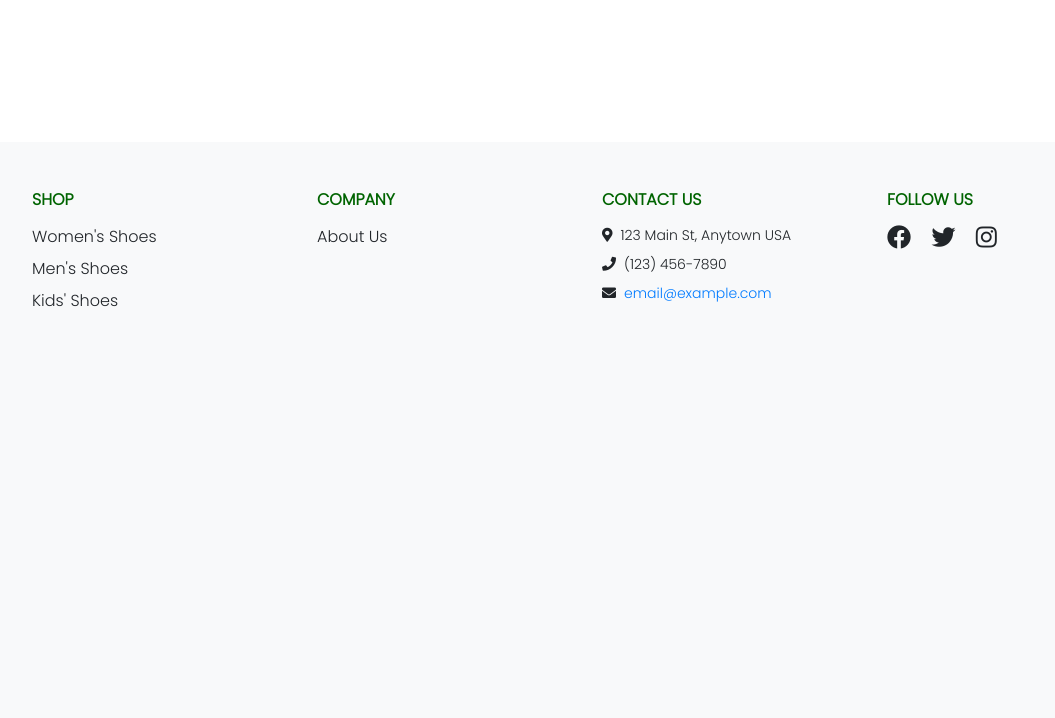
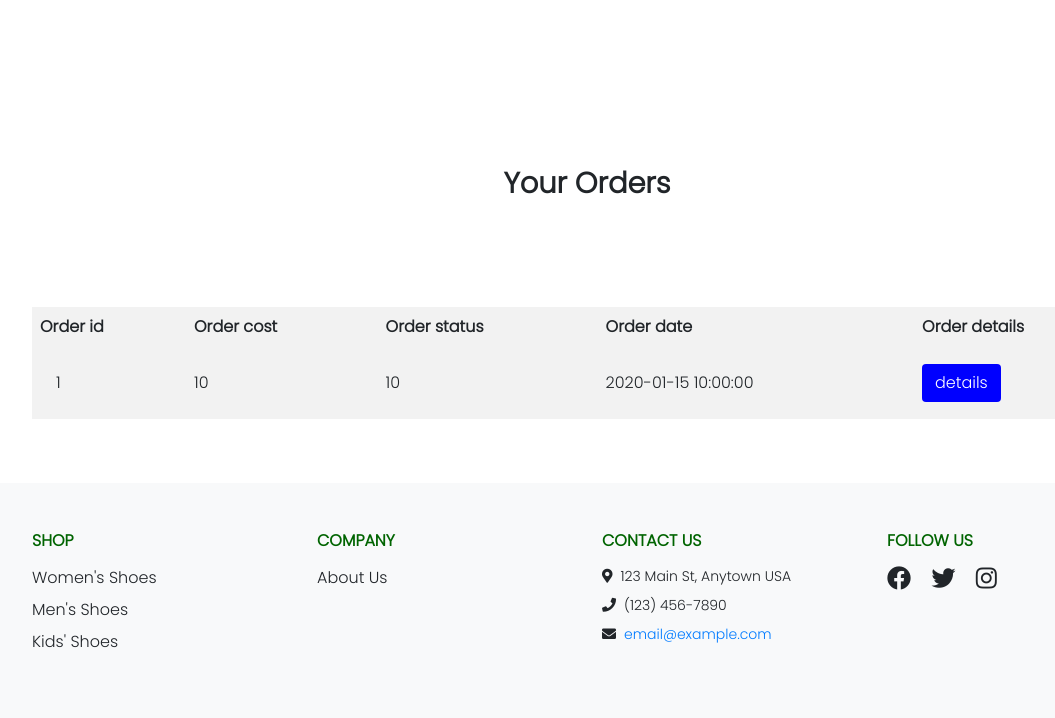
Before and after one commit to SimonaPoliakova/ShoeStore, a PHP site: page /account.php in a window 1280 px wide. Shown: the part 494-1212 px from the top of the page, without its empty margins (53-1108 px from the left). Before the commit the page ends 801 px from the top, so only its background shows below. Run offline with PHP 8.4, Linux system fonts and the light colour scheme; the visitor is signed in with stand-in values (Sample User, id 1); tables that the repository leaves empty or names only in its code hold one stand-in row (values such as "Sample post").

Commit message:
added user orders table

```diff
--- a/account.php
+++ b/account.php
@@ -48,6 +48,18 @@ if(isset($_POST["change_password"])){
         }
 
 }
+
+//orders
+if(isset($_SESSION["logged_in"])){
+
+    $user_id = $_SESSION["user_id"];
+    $stmt = $conn->prepare("SELECT * FROM orders WHERE user_id=?");
+    $stmt->bind_param("i",$user_id);
+    $stmt->execute();
+    $orders = $stmt->get_result();
+
+}
+
 ?>
 
 
@@ -122,7 +134,7 @@ if(isset($_POST["change_password"])){
             <div class="account-info">
                 <p>Name: <span><?php if(isset($_SESSION["user_name"])){echo $_SESSION["user_name"];} ?></span></p>
                 <p>Email: <span><?php if(isset($_SESSION["user_email"])){echo $_SESSION["user_email"];} ?></span></p>
-                <p><a href="" id="orders-btn">Your orders</a></p>
+                <p><a href="#orders" id="orders-btn">Your orders</a></p>
                 <p><a href="account.php?logout=1" id="logout-btn">Logout</a></p>
             </div>
         </div>
@@ -148,6 +160,56 @@ if(isset($_POST["change_password"])){
         </div>
     </div>
 </section>
+
+<!--orders-->
+<main>
+<section id="orders" class="orders container my-5 py-3">
+    <div class=" orders_h2 container mt-2">
+        <h2 class="font-weight-bold text-center">Your Orders</h2>
+</div>
+
+<table class="mt-5 pt-5">
+    <tr>
+        <th>Order id</th>
+        <th>Order cost</th>
+        <th>Order status</th>
+        <th>Order date</th>
+        <th>Order details</th>
+    </tr>
+
+    <?php while($row = $orders->fetch_assoc()){?>
+            <tr>
+            <td>
+                <div class="product-info">
+                    <div>
+                        <p class="mt-3"><?php echo $row["order_id"]; ?></p>
+                    </div>
+                </div>
+            </td>
+
+            <td>
+                <span><?php echo $row["order_cost"]; ?></span>
+            </td>
+
+            <td>
+                <span><?php echo $row["order_cost"]; ?></span>
+            </td>
+
+            <td>
+                <span><?php echo $row["order_date"]; ?></span>
+            </td>
+
+            <td>
+                <form>
+                    <input class="btn order-details-btn" type="submit" value="details">
+                </form>
+            </td>
+
+        </tr>
+    <?php } ?>
+
+</table>
+</main>
 
     <!--footer-->
     <footer id="footer">
--- a/assets/css/style.css
+++ b/assets/css/style.css
@@ -702,3 +702,62 @@ h6{
   box-shadow: 0 0 20px rgba(0, 0, 0, 0.2);
   margin-top:100px;
 }
+
+/*orders*/
+#orders {
+  display: flex;
+  justify-content: center;
+  flex-direction: column;
+  align-items: center;
+  margin: 0 auto;
+}
+
+#orders .orders {
+  max-width: 800px;
+}
+
+#orders table {
+  border-collapse: collapse;
+  width: 100%;
+  font-size: 16px;
+  margin-top: 50px;
+}
+
+#orders th,
+td {
+  text-align: left;
+  padding: 8px;
+}
+
+#orders th {
+  background-color: #f2f2f2;
+}
+
+#orders tr:nth-child(even) {
+  background-color: #f2f2f2;
+}
+
+#orders img {
+  width: 100px;
+  height: 100px;
+  object-fit: cover;
+  object-position: center;
+}
+
+#orders .product-info {
+  display: flex;
+  align-items: center;
+}
+
+#orders .product-info div {
+  margin-left: 16px;
+}
+
+#orders .orders_h2{
+  margin: 50px;
+}
+
+.orders .order-details-btn{
+  color: white;
+  background-color: blue;
+}
```
